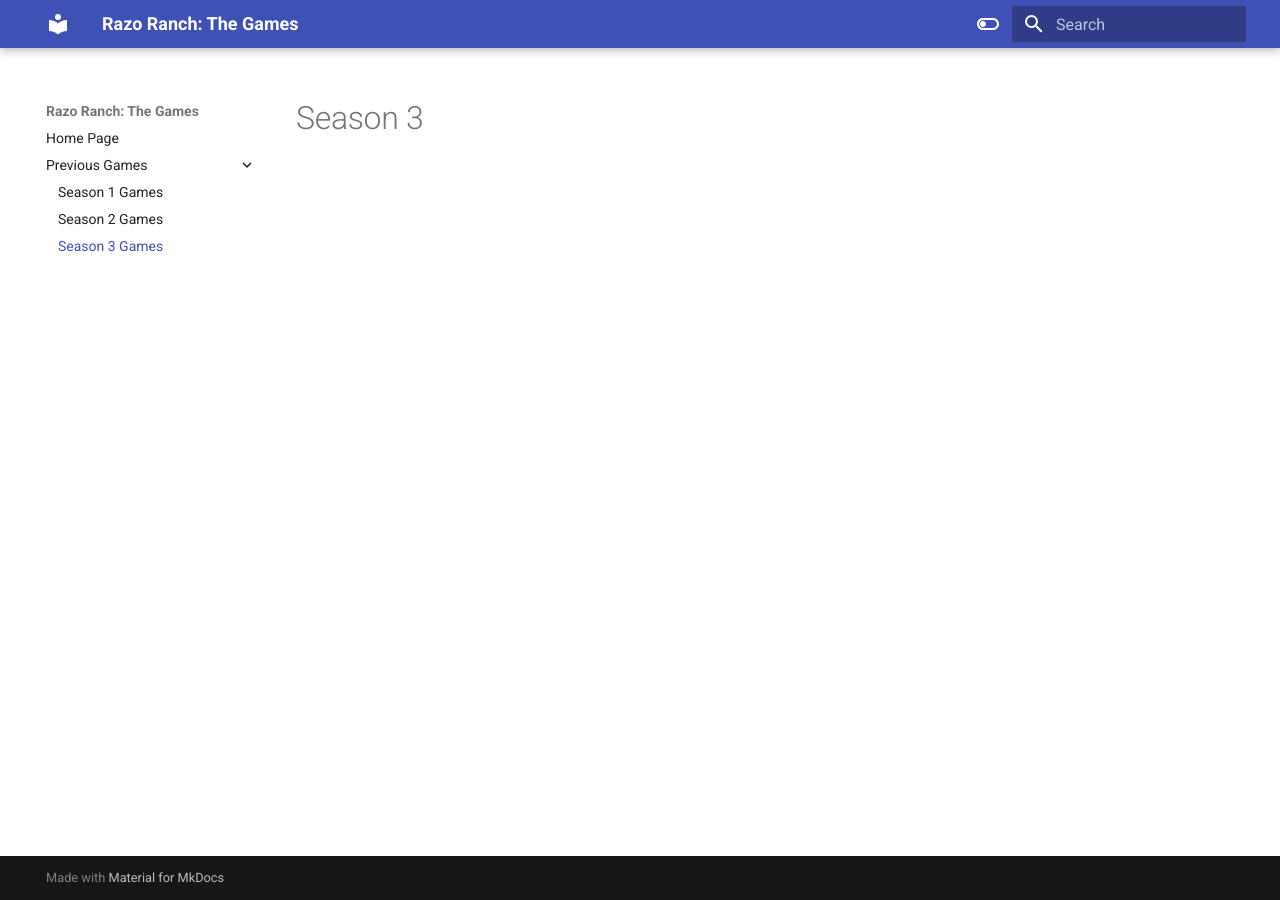
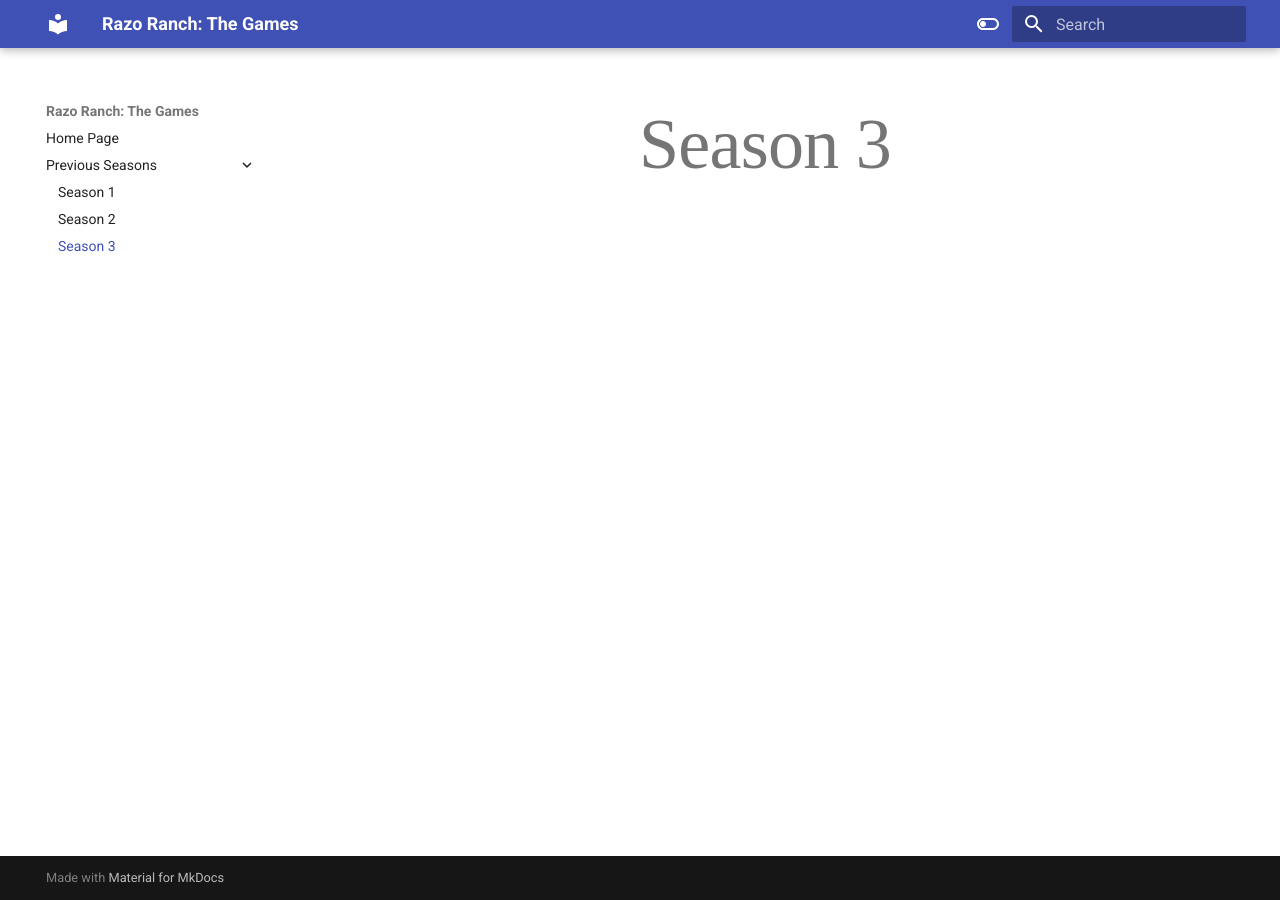
Before and after one commit to thegamesseason4/thegamesseason4.github.io, an MkDocs documentation site: the page built from docs/previous_season/season_three.md, in a window 1280 px wide. Built offline with MkDocs 1.6.1 and Material for MkDocs 9.7.7, drawn with Linux system fonts in a browser that asks for light colours.

Commit message:
Added some indexing pages and css

```diff
--- a/docs/previous_season/season_three.md
+++ b/docs/previous_season/season_three.md
@@ -1 +1 @@
-# Season 3
+<h1 style="font-size:72px;font-family:'Papyrus';text-align:center;">Season 3</h1>
--- a/mkdocs.yml
+++ b/mkdocs.yml
@@ -26,7 +26,7 @@ extra_javascript:
 
 nav:
   - Home Page: index.md
-  - Previous Games:
-      - Season 1 Games: previous_season/season_one.md
-      - Season 2 Games: previous_season/season_two.md
-      - Season 3 Games: previous_season/season_three.md
+  - Previous Seasons:
+      - Season 1: previous_season/season_one.md
+      - Season 2: previous_season/season_two.md
+      - Season 3: previous_season/season_three.md
```
Also changed, not shown: docs/previous_season/season_one.md (+1 -1 lines), docs/previous_season/season_two.md (+1 -1 lines).
